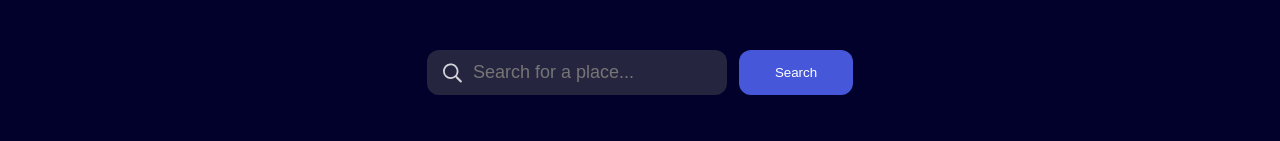
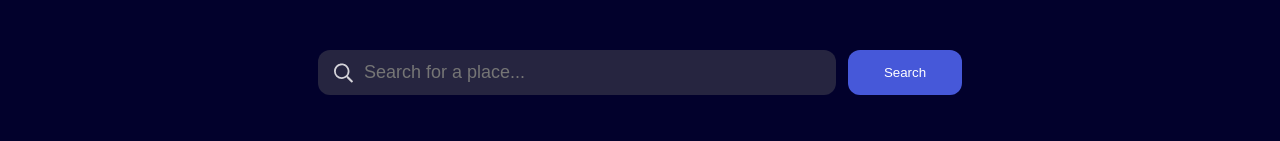
Before and after one commit to HamDean/Weather-app, a React (Vite) app: page / in a window 1280 px wide. Shown: the part 191-332 px from the top of the page. Built offline with nearby package versions, Linux system fonts and the light colour scheme; no server answers.

Commit message:
Adjust search input layout

```diff
--- a/src/index.css
+++ b/src/index.css
@@ -146,7 +146,7 @@ main {
 }
 
 .country-input {
-  min-width: 300px;
+  min-width: 344px;
   max-width: 526px;
   height: 45px;
   border-radius: 12px;
@@ -183,7 +183,7 @@ main {
   border: none;
   outline: none;
   color: white;
-  width: 300px;
+  width: 344px;
   height: 45px;
   border-radius: 12px;
   cursor: pointer;
@@ -513,7 +513,12 @@ main {
 
   .search-list {
     position: absolute;
-    top: 40px;
+    top: 50px;
+    width: 80%;
+  }
+
+  .country-input {
+    min-width: 518px;
   }
 }
 
```
